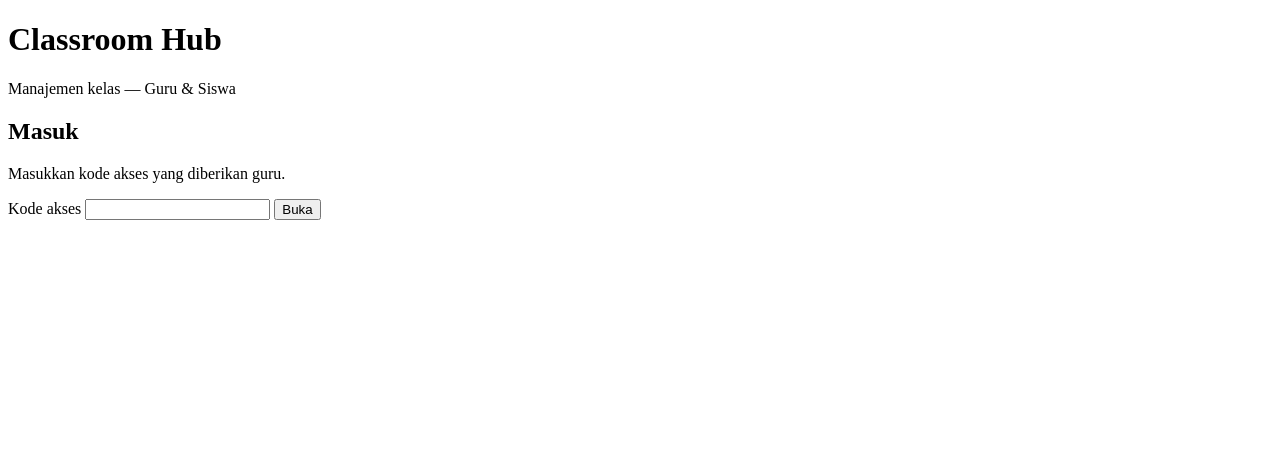
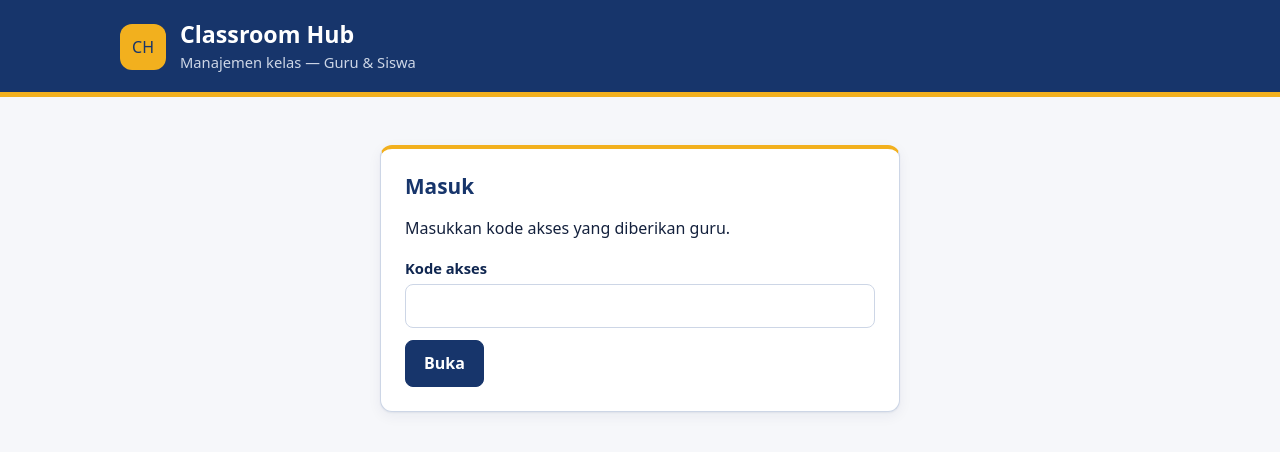
Before and after one commit to IanFan21/classroom-hub-web, a plain HTML site: page index.html in a window 1280 px wide. Drawn offline with Linux system fonts and the light colour scheme.

Commit message:
Classroom Hub frontend v8 — index.html memakai CSS tema dari assets/ (tokens/base/layout/komponen)

```diff
--- a/index.html
+++ b/index.html
@@ -4,12 +4,20 @@
   <meta charset="utf-8">
   <meta name="viewport" content="width=device-width, initial-scale=1">
   <title>Classroom Hub</title>
-  <link rel="stylesheet" href="style.css">
+  <link rel="stylesheet" href="assets/css/tokens.css">
+  <link rel="stylesheet" href="assets/css/base.css">
+  <link rel="stylesheet" href="assets/css/layout.css">
+  <link rel="stylesheet" href="assets/css/komponen.css">
 </head>
 <body>
   <header class="kepala">
-    <h1>Classroom Hub</h1>
-    <p class="sub">Manajemen kelas — Guru &amp; Siswa</p>
+    <div class="kepala-isi">
+      <div class="kepala-lambang">CH</div>
+      <div>
+        <h1>Classroom Hub</h1>
+        <p class="sub">Manajemen kelas — Guru &amp; Siswa</p>
+      </div>
+    </div>
   </header>
 
   <div id="peringatan-url" class="peringatan" hidden>
```
